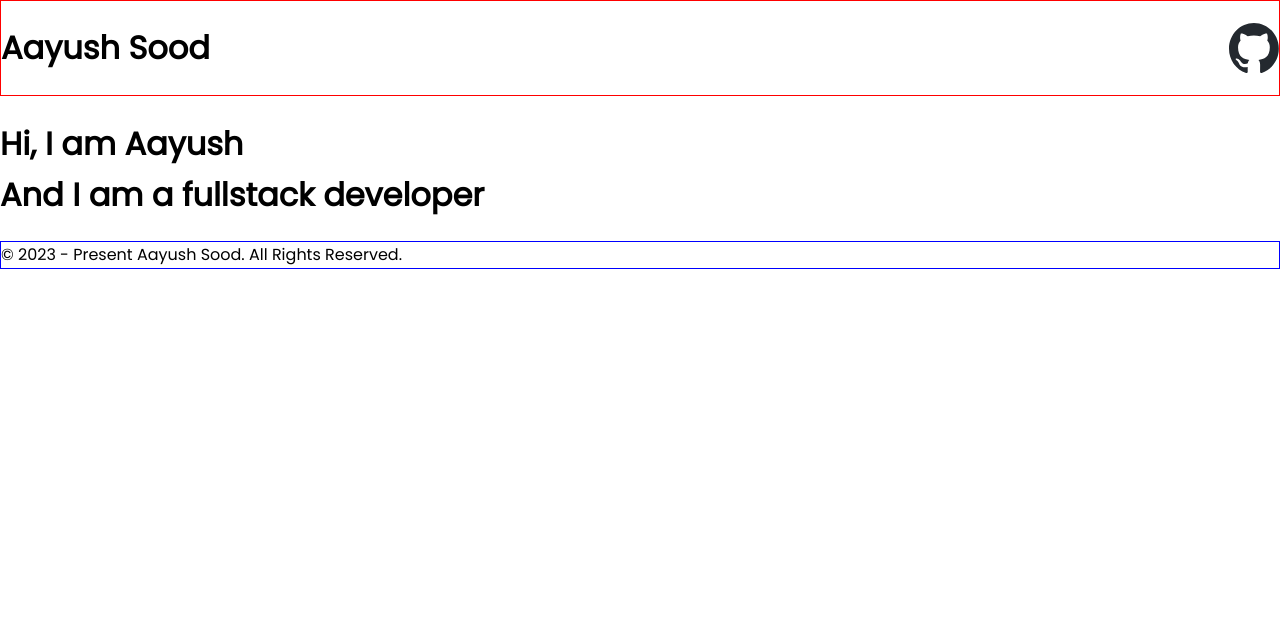
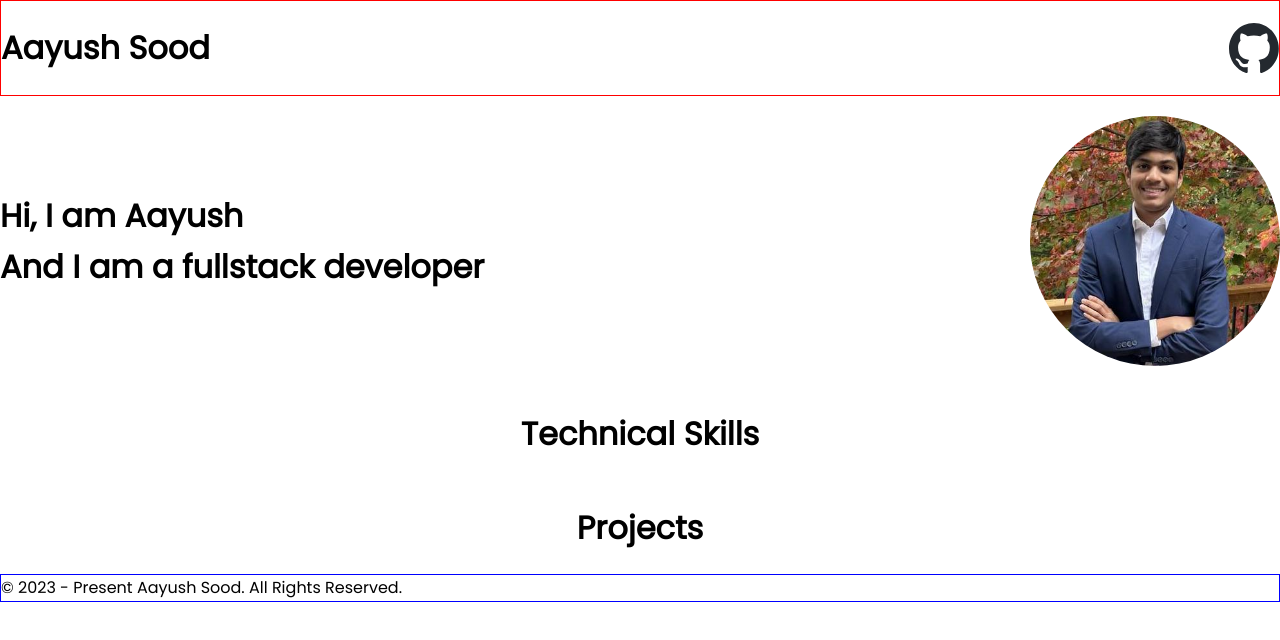
Before and after one commit to soodaayush/aayushsood-v2, a Next.js app: page / in a window 1280 px wide. Shown: the top 640 px of the page. Built offline with nearby package versions, Linux system fonts and the light colour scheme.

Commit message:
Added sections to home page

```diff
--- a/src/app/components/header.js
+++ b/src/app/components/header.js
@@ -1,14 +1,6 @@
 import Image from "next/image";
 import styles from "../styles/header.module.css";
 import GitHub from "../assets/header-icons/github-mark.svg";
-import * as motion from "motion/react-client";
-
-const box = {
-  width: 100,
-  height: 100,
-  backgroundColor: "#ff0088",
-  borderRadius: 5,
-};
 
 export default function Header() {
   return (
--- a/src/app/page.js
+++ b/src/app/page.js
@@ -1,11 +1,30 @@
 import styles from "./styles/page.module.css";
+import Image from "next/image";
+import Aayush from "./assets/welcome/aayush.jpg";
 
 export default function Home() {
   return (
     <div className={styles.homeContainer}>
-      <h1>
-        Hi, I am Aayush <br /> And I am a fullstack developer
-      </h1>
+      <div className={styles.welcomeContainer}>
+        <h1>
+          Hi, I am Aayush <br /> And I am a fullstack developer
+        </h1>
+        <div>
+          <Image
+            className={styles.image}
+            src={Aayush}
+            height={250}
+            width={250}
+            alt="Aayush"
+          />
+        </div>
+      </div>
+      <div className={styles.technicalSkillsContainer}>
+        <h1>Technical Skills</h1>
+      </div>
+      <div className={styles.technicalSkillsContainer}>
+        <h1>Projects</h1>
+      </div>
     </div>
   );
 }
--- a/src/app/styles/page.module.css
+++ b/src/app/styles/page.module.css
@@ -2,4 +2,24 @@
   display: flex;
   justify-content: start;
   align-items: center;
+  flex-direction: column;
 }
+
+.welcomeContainer {
+  display: flex;
+  justify-content: space-between;
+  align-items: center;
+  padding: 20px 0 20px 0;
+  width: 100%;
+}
+
+.image {
+  border-radius: 50%;
+}
+
+.technicalSkillsContainer {
+  display: flex;
+  justify-content: center;
+  align-items: center;
+  width: 100%;
+}
```
Also changed, not shown: src/app/components/project.js (added, +10 -0 lines), src/app/assets/welcome/aayush.jpg (added).
